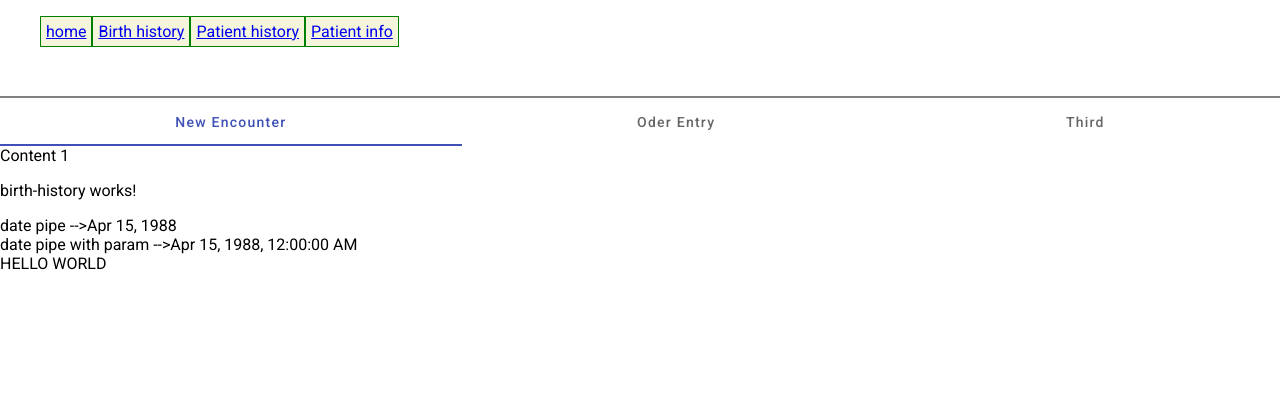
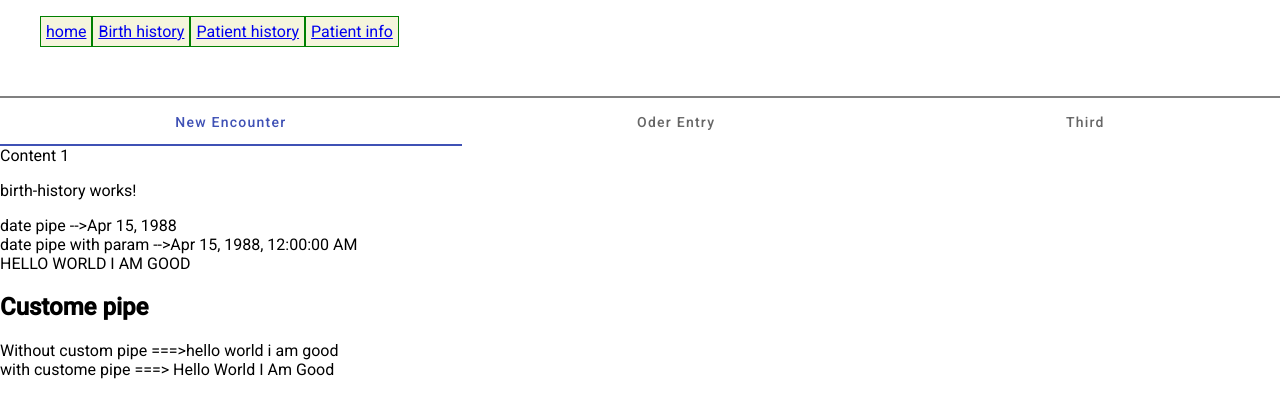
Before and after one commit to sshelake25/2023ng, an Angular app: page /birth-history in a window 1280 px wide. Shown: the top 418 px of the page. Built offline with nearby package versions, Linux system fonts and the light colour scheme.

Commit message:
added custome caplizaed pipe and usage

```diff
--- a/src/app/app.module.ts
+++ b/src/app/app.module.ts
@@ -23,6 +23,7 @@ import { FormsModule, ReactiveFormsModule } from '@angular/forms';
 
 import { ThirdParyModulesModule } from './third-pary-modules/third-pary-modules.module';
 import { GridWrapperComponent } from './grid-wrapper/grid-wrapper.component';
+import { CapitalizePipe } from './capitalize.pipe';
 
 @NgModule({
   declarations: [
@@ -39,6 +40,7 @@ import { GridWrapperComponent } from './grid-wrapper/grid-wrapper.component';
     TestImageDirective,
     PatientInfoComponent,
     GridWrapperComponent,
+    CapitalizePipe,
   ],
   imports: [
     BrowserModule,
--- a/src/app/birth-history/birth-history.component.html
+++ b/src/app/birth-history/birth-history.component.html
@@ -4,3 +4,11 @@ date pipe with param -->{{birthdate | date:'medium'}}
 <br>
 
 {{name | uppercase }}
+
+<h2>
+    Custome pipe
+</h2>
+
+Without custom pipe ===>{{name }}
+<br>
+with custome pipe ===> {{name | capitalize }}
--- a/src/app/birth-history/birth-history.component.ts
+++ b/src/app/birth-history/birth-history.component.ts
@@ -9,7 +9,7 @@ import { ActivatedRoute } from '@angular/router';
 export class BirthHistoryComponent {
 
   birthdate= new Date(1988, 3, 15);
-  name = "hello world"
+  name = "hello world i am good"
 
   constructor(private route: ActivatedRoute) {}
 
--- /dev/null
+++ b/src/app/capitalize.pipe.ts
@@ -0,0 +1,13 @@
+import { Pipe, PipeTransform } from '@angular/core';
+
+@Pipe({
+  name: 'capitalize',
+})
+export class CapitalizePipe implements PipeTransform {
+
+  transform(value: string): string {
+    if (!value) return value;
+
+    return value.replace(/\b\w/g, (char) => char.toUpperCase());
+  }
+}
```
Also changed, not shown: 1 other file (tests, documents, lock files or other folders).
